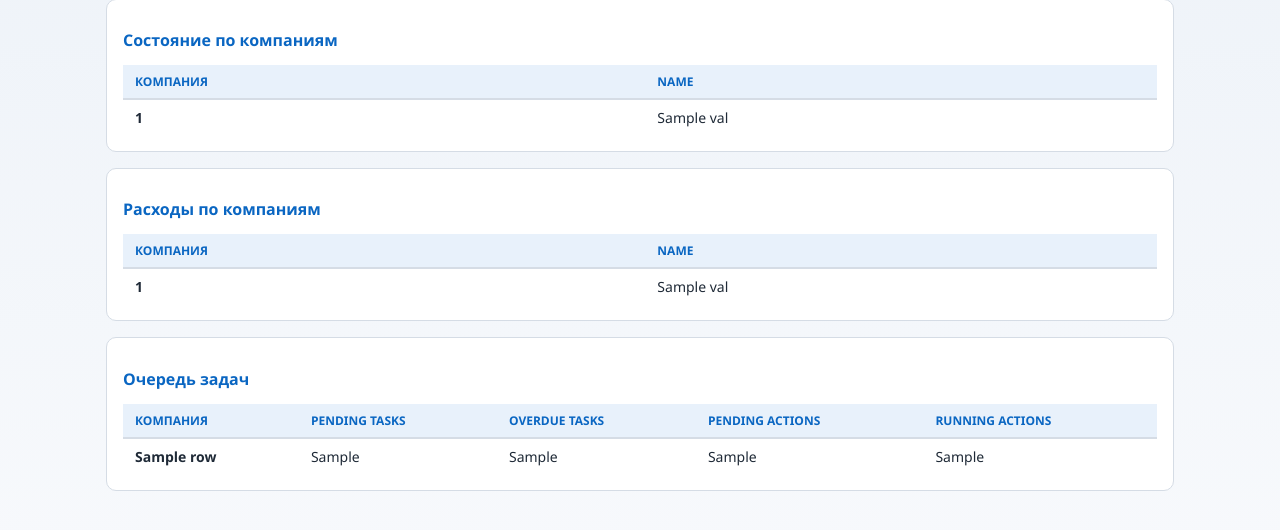
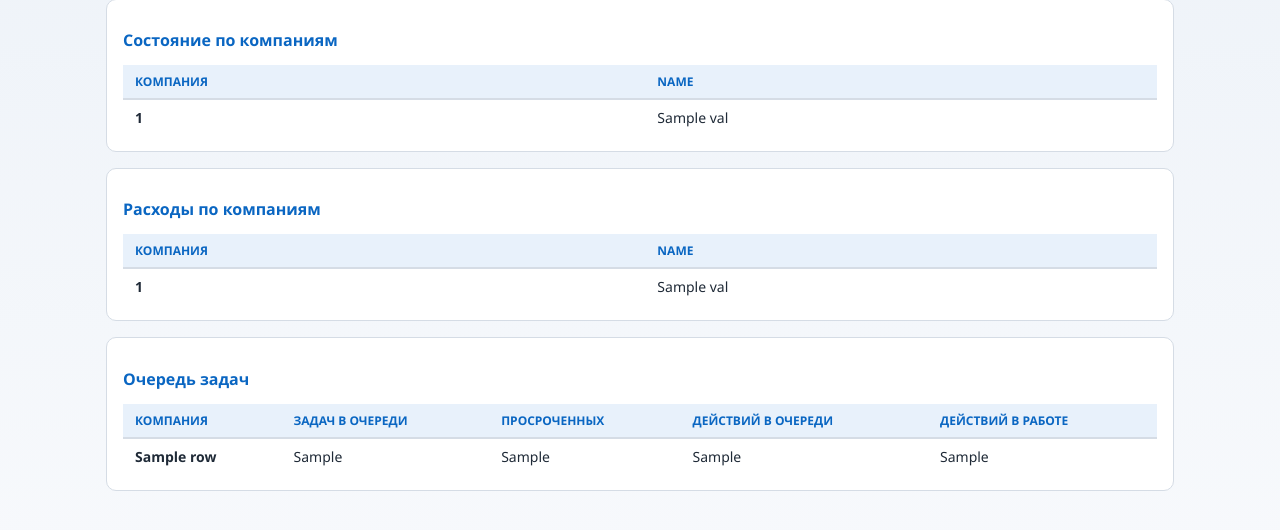
Before and after one commit to kamniking-art/tender-ai-backend, a FastAPI app: template app/web/templates/ops_dashboard.html in a window 1280 px wide. Shown: the part 177-707 px from the top of the page. Run offline with FastAPI, Linux system fonts and the light colour scheme; the template is opened without the code that fills it: most values are stand-ins (such as "Sample title", 1, 10 or a date in 2020).

Commit message:
feat(web): russify ops_dashboard column headers; add Ops nav link for admin
ops_dashboard.html: col_ru dict maps all known view column names to Russian.
Dynamic columns in health/cost sections use col_ru.get(col, col) fallback.
Queue backlog headers hardcoded in Russian.

base.html: Ops nav link shown only when current_user.role == 'admin'.

Co-Authored-By: Claude Sonnet 4.6 <noreply@anthropic.com>

```diff
--- a/app/web/templates/base.html
+++ b/app/web/templates/base.html
@@ -15,6 +15,9 @@
         <a href="/web/tenders">Тендеры</a>
         <a href="/web/company/profile">Профиль компании</a>
         <a href="/web/policies">Правила</a>
+        {% if current_user.role == 'admin' %}
+        <a href="/web/ops">Ops</a>
+        {% endif %}
         <form action="/web/logout" method="post" class="inline-form">
           <button type="submit" class="link-button">Выход</button>
         </form>
--- a/app/web/templates/ops_dashboard.html
+++ b/app/web/templates/ops_dashboard.html
@@ -1,10 +1,36 @@
 {% extends "base.html" %}
-{% block title %}Ops Dashboard | Tender AI{% endblock %}
+{% block title %}Ops | Tender AI{% endblock %}
 {% block content %}
 <h1>Ops Dashboard</h1>
 <p class="subtitle">Операционные метрики в реальном времени.</p>
 
-<!-- ── Health per tenant ─────────────────────────────────────────────────── -->
+{% set col_ru = {
+  "calls_24h":          "Вызовов за 24ч",
+  "success_rate":       "Успешных, %",
+  "last_call":          "Последний вызов",
+  "last_run":           "Последний запуск",
+  "error_count":        "Ошибок",
+  "total_calls":        "Всего вызовов",
+  "cost_day":           "За день",
+  "cost_week":          "За неделю",
+  "cost_month":         "За месяц",
+  "total_cost":         "Всего расходов",
+  "chars_sent":         "Символов отправлено",
+  "estimated_cost":     "Ориентировочно, $",
+  "pending_tasks":      "Задач в очереди",
+  "overdue_tasks":      "Просроченных задач",
+  "pending_actions":    "Действий в очереди",
+  "running_actions":    "Действий в работе",
+  "provider":           "Провайдер",
+  "error_code":         "Код ошибки",
+  "error_count_24h":    "Ошибок за 24ч",
+  "last_error":         "Последняя ошибка",
+  "model":              "Модель",
+  "operation_type":     "Тип операции",
+  "status":             "Статус"
+} %}
+
+<!-- ── Состояние по компаниям ──────────────────────────────────────────── -->
 <section class="card">
   <h2>Состояние по компаниям</h2>
   {% if health_per_tenant %}
@@ -14,7 +40,7 @@
         <tr>
           <th>Компания</th>
           {% for col in health_per_tenant[0].keys() if col != 'company_name' and col != 'company_id' %}
-          <th>{{ col }}</th>
+          <th>{{ col_ru.get(col, col) }}</th>
           {% endfor %}
         </tr>
       </thead>
@@ -35,7 +61,7 @@
   {% endif %}
 </section>
 
-<!-- ── Cost by tenant ────────────────────────────────────────────────────── -->
+<!-- ── Расходы по компаниям ───────────────────────────────────────────── -->
 <section class="card">
   <h2>Расходы по компаниям</h2>
   {% if cost_by_tenant %}
@@ -45,7 +71,7 @@
         <tr>
           <th>Компания</th>
           {% for col in cost_by_tenant[0].keys() if col != 'company_name' and col != 'company_id' %}
-          <th>{{ col }}</th>
+          <th>{{ col_ru.get(col, col) }}</th>
           {% endfor %}
         </tr>
       </thead>
@@ -66,7 +92,7 @@
   {% endif %}
 </section>
 
-<!-- ── Queue backlog ─────────────────────────────────────────────────────── -->
+<!-- ── Очередь задач ──────────────────────────────────────────────────── -->
 <section class="card">
   <h2>Очередь задач</h2>
   {% if queue_backlog %}
@@ -75,10 +101,10 @@
       <thead>
         <tr>
           <th>Компания</th>
-          <th>pending tasks</th>
-          <th>overdue tasks</th>
-          <th>pending actions</th>
-          <th>running actions</th>
+          <th>Задач в очереди</th>
+          <th>Просроченных</th>
+          <th>Действий в очереди</th>
+          <th>Действий в работе</th>
         </tr>
       </thead>
       <tbody>
```
